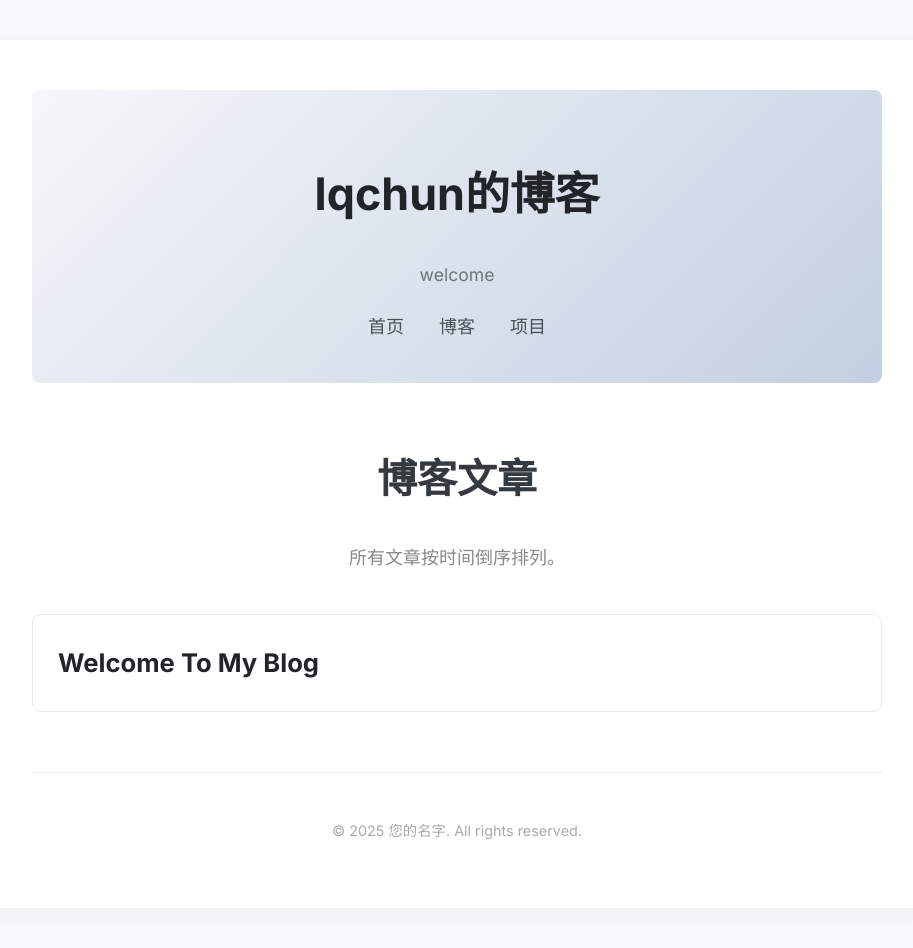
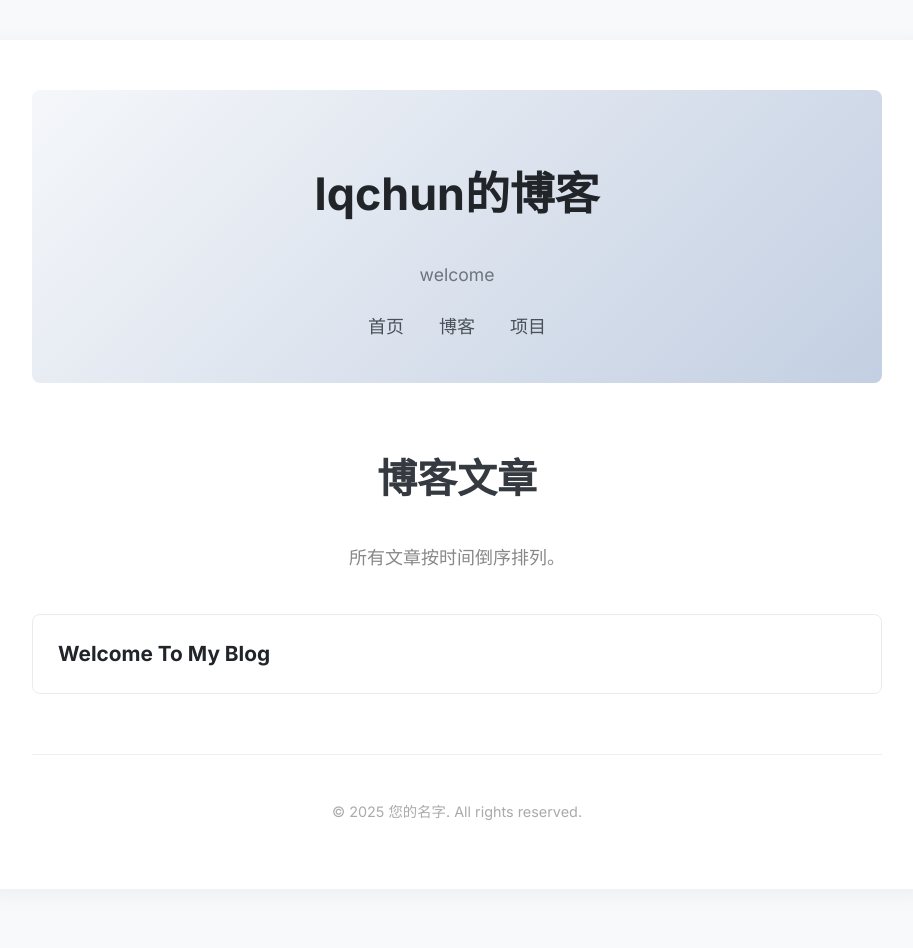
Before and after one commit to Lqchun-28/Lqchun-28.github.io, a Jekyll site: the page built from blog.html, in a window 1280 px wide. Shown: the whole page, without its empty margins (183-1096 px from the left). Built offline with Jekyll 4.4.1, drawn with Linux system fonts in a browser that asks for light colours.

Commit message:
Refactor post and project list styles in main.css

```diff
--- a/assets/css/main.css
+++ b/assets/css/main.css
@@ -1,4 +1,4 @@
-/* ---
+   /* ---
    Modern Minimalist Theme
    Evolving from the "Scholar Style"
 --- */
@@ -89,11 +89,15 @@ a:hover { text-decoration: underline; }
 .nav-card-content h3 { margin: 0 0 10px; font-size: 1.5rem; color: #333; }
 .nav-card-content p { margin: 0; color: #777; font-family: 'Inter', sans-serif; }
 
+/* ▼▼▼ 用下面的代码块替换掉您 main.css 中现有的第 6 部分 ▼▼▼ */
 /* 6. 列表页 (文章/项目) 样式优化 */
-.post-list, .project-list { list-style: none; padding-left: 0; }
+.post-list, .project-list {
+    list-style: none;
+    padding-left: 0;
+}
 .post-entry, .project-item {
-    margin-bottom: 30px;
-    padding: 25px;
+    margin-bottom: 15px; /* 减小每个标题间的垂直间距 */
+    padding: 20px 25px; /* 减小内边距 */
     border: 1px solid #e9ecef;
     border-radius: 8px;
     transition: all 0.2s ease-in-out;
@@ -101,11 +105,17 @@ a:hover { text-decoration: underline; }
 .post-entry:hover, .project-item:hover {
     border-color: #ced4da;
     box-shadow: 0 4px 15px rgba(0,0,0,0.05);
+    transform: translateY(-2px); /* 添加轻微的上浮效果 */
 }
-.post-title, .project-title { font-size: 1.6rem; margin: 0; }
-.post-title a, .project-title a { color: #212529; text-decoration: none; }
-.post-meta, .project-description { font-family: 'Inter', sans-serif; font-size: 0.9rem; color: #888; margin: 5px 0 10px 0; }
-.post-excerpt { color: #495057; margin: 10px 0 0 0; }
+.post-title, .project-title {
+    font-size: 1.3rem; /* 【关键】将字体大小从 1.6rem 显著减小 */
+    margin: 0;
+}
+.post-title a, .project-title a {
+    color: #212529;
+    text-decoration: none;
+}
+/* 我们不再需要 meta, excerpt, description 的样式了 */
 
 /* 7. 文章详情页样式 */
 .post-full .post-header { text-align: center; margin-bottom: 40px; }
```
